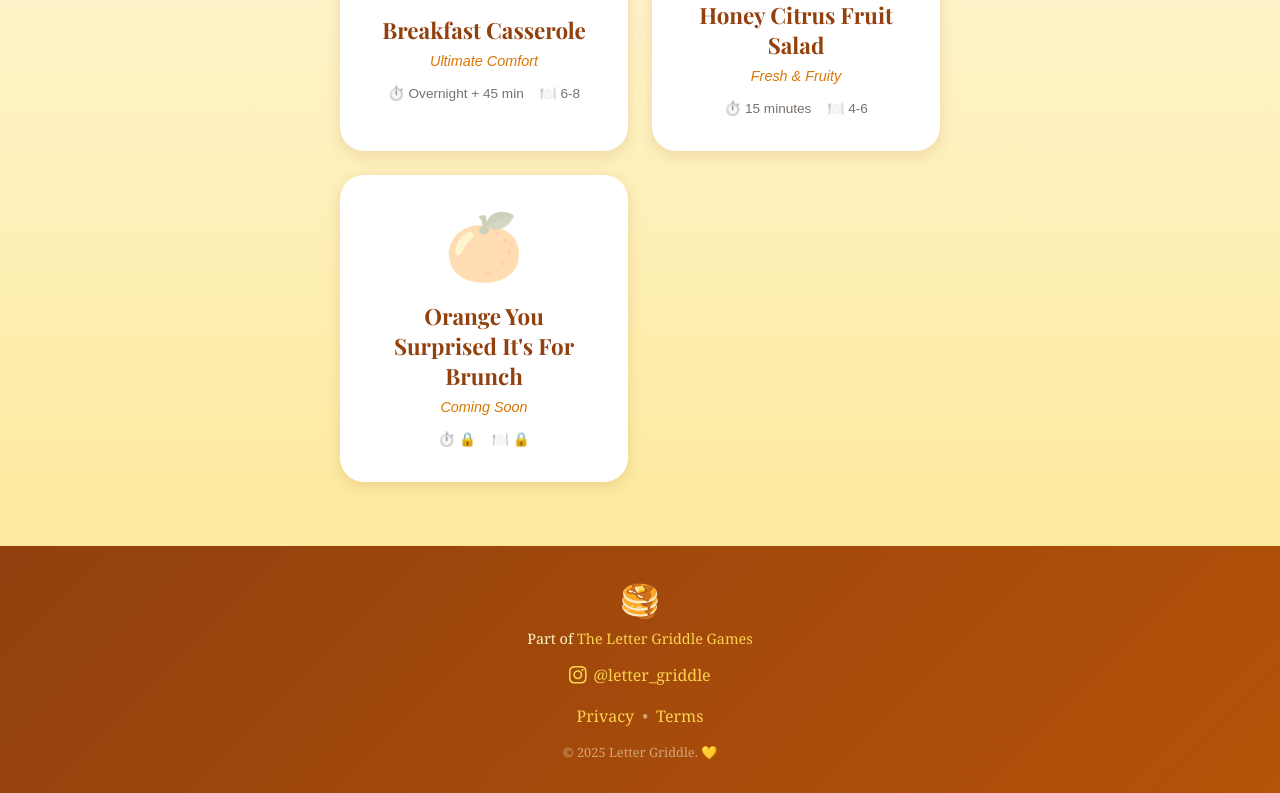
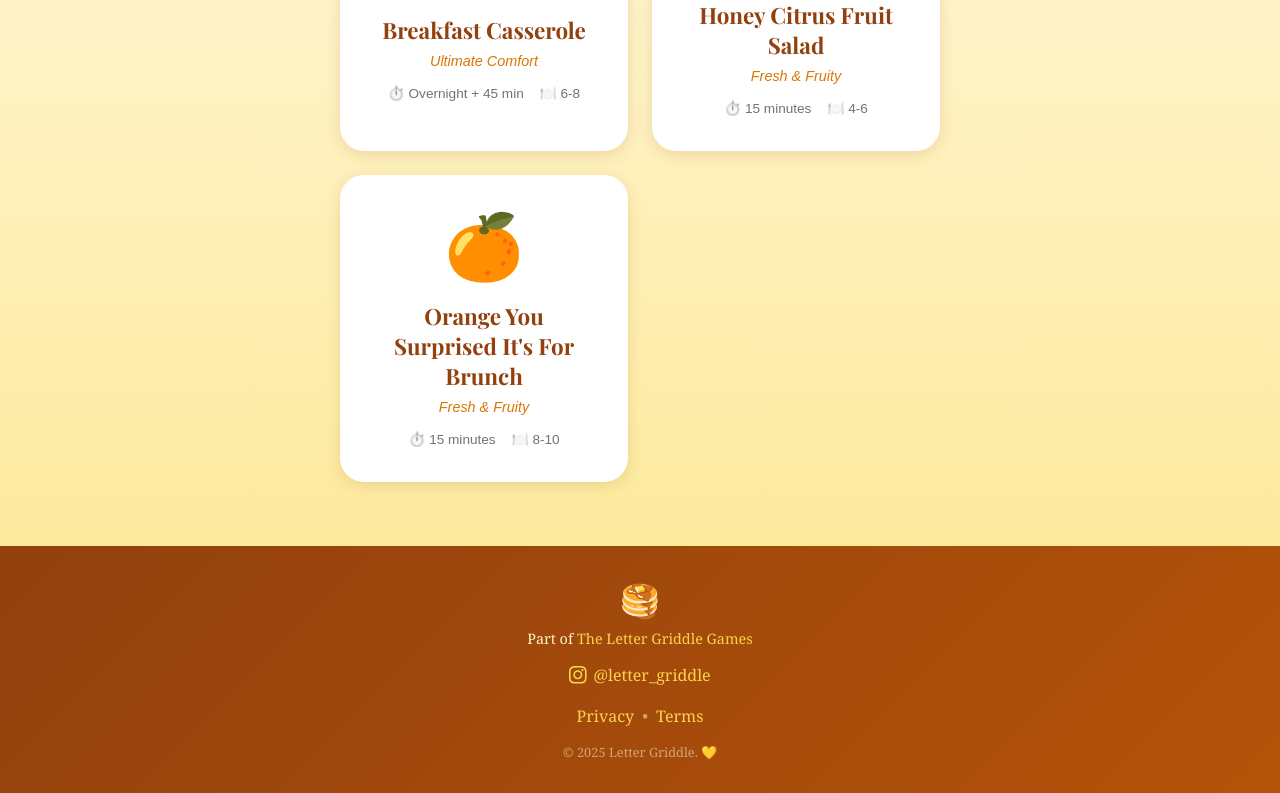
Before and after one commit to lauriegriddle/lettergriddlecookbook, a Next.js app: page / in a window 1280 px wide. Shown: the part 751-1544 px from the top of the page. Built offline with nearby package versions, Linux system fonts and the light colour scheme.

Commit message:
Add Orange You Surprised It's For Brunch recipe with puzzle

```diff
--- a/app/LetterGriddleCookbook.jsx
+++ b/app/LetterGriddleCookbook.jsx
@@ -165,14 +165,60 @@ const recipes = [
       }
     },
     {
-    id: 'orange-brunch',
-    emoji: '🍊',
-    title: 'Orange You Surprised It\'s For Brunch',
-    category: 'Coming Soon',
-    prepTime: '🔒',
-    serves: '🔒',
-    comingSoon: true
+  id: 'orange-brunch',
+  emoji: '🍊',
+  title: 'Orange You Surprised It\'s For Brunch',
+  category: 'Fresh & Fruity',
+  prepTime: '15 minutes',
+  chillTime: '2-4 hours',
+  serves: '8-10',
+  description: 'This no-bake dessert is light, creamy, and bursting with orange flavor and can be enhanced for a delicious brunch treat!',
+  ingredients: [
+    '1 box (3 oz) orange gelatin',
+    '1 box (3.4 oz) instant vanilla pudding',
+    '1 tub (8 oz) whipped topping',
+    '2 cans (15 oz each) mandarin oranges, drained',
+    '1 tbsp fresh orange zest'
+  ],
+  ingredientsSections: [
+    {
+      title: 'For the Brunch Version',
+      items: ['Vanilla yogurt', 'Granola cereal']
+    }
+  ],
+  instructions: [
+    { label: 'Prepare the gelatin', text: 'Dissolve the orange gelatin in 1 cup of boiling water, stirring until completely dissolved. Stir in 1/2 cup of cold water. Let cool to room temperature (about 15-20 minutes).' },
+    { label: 'Make the pudding base', text: 'In a large bowl, whisk the instant vanilla pudding mix into the cooled gelatin mixture. Whisk for about 2 minutes until it begins to thicken slightly.' },
+    { label: 'Fold in the whipped topping', text: 'Gently fold in the entire tub of whipped topping until the mixture is smooth and evenly combined.' },
+    { label: 'Add the oranges', text: 'Reserve a few mandarin segments and orange zest for garnish, then gently fold in the remaining drained mandarin oranges.' },
+    { label: 'Chill', text: 'Transfer to a serving bowl or individual dishes. Refrigerate for at least 2-4 hours until set.' },
+    { label: 'Serve', text: 'Garnish with reserved mandarin segments, a dollop of whipped cream, and a little extra zest if desired.' }
+  ],
+  tips: [
+    { label: 'Drain well', text: 'Drain the mandarins very well (pat dry with paper towels) to prevent excess liquid from thinning the mixture.' },
+    { label: 'Fluffier texture', text: 'For a fluffier texture, let the gelatin mixture thicken slightly in the fridge before folding in the whipped topping.' },
+    { label: 'Storage', text: 'This keeps well refrigerated for 2-3 days.' },
+    { label: 'Brunch twist', text: 'For a delicious brunch treat, add a dollop or two of vanilla yogurt and a generous sprinkle of granola to individual servings. Orange you surprised it\'s for brunch? 🍊' }
+  ],
+  didYouKnow: 'Mandarin oranges are an ancient, small, and sweet citrus fruit originating from Southeast Asia, known for their loose, easy-to-peel skin. Often symbolizing good fortune during Chinese New Year, they are a primary ancestor to many common citrus hybrids, including oranges, lemons, and grapefruit.',
+  puzzle: {
+    words: ['ZEST', 'AROMA', 'BRIGHT', 'SEGMENT', 'MANDARIN'],
+    hints: [
+      'Citrus skin shavings for garnish',
+      'Sweet-smelling fragrance',
+      'Vibrant orange color',
+      'A wedge of the fruit',
+      'Small, sweet, easy-to-peel orange'
+    ],
+    revealed: [
+      { pos: 0, letter: 'Z' },
+      { pos: 2, letter: 'O' },
+      { pos: 2, letter: 'I' },
+      { pos: 3, letter: 'M' },
+      { pos: 4, letter: 'A' }
+    ]
   }
+}
 ];
 
 // Generate letters for a puzzle (excluding revealed letters)
```
